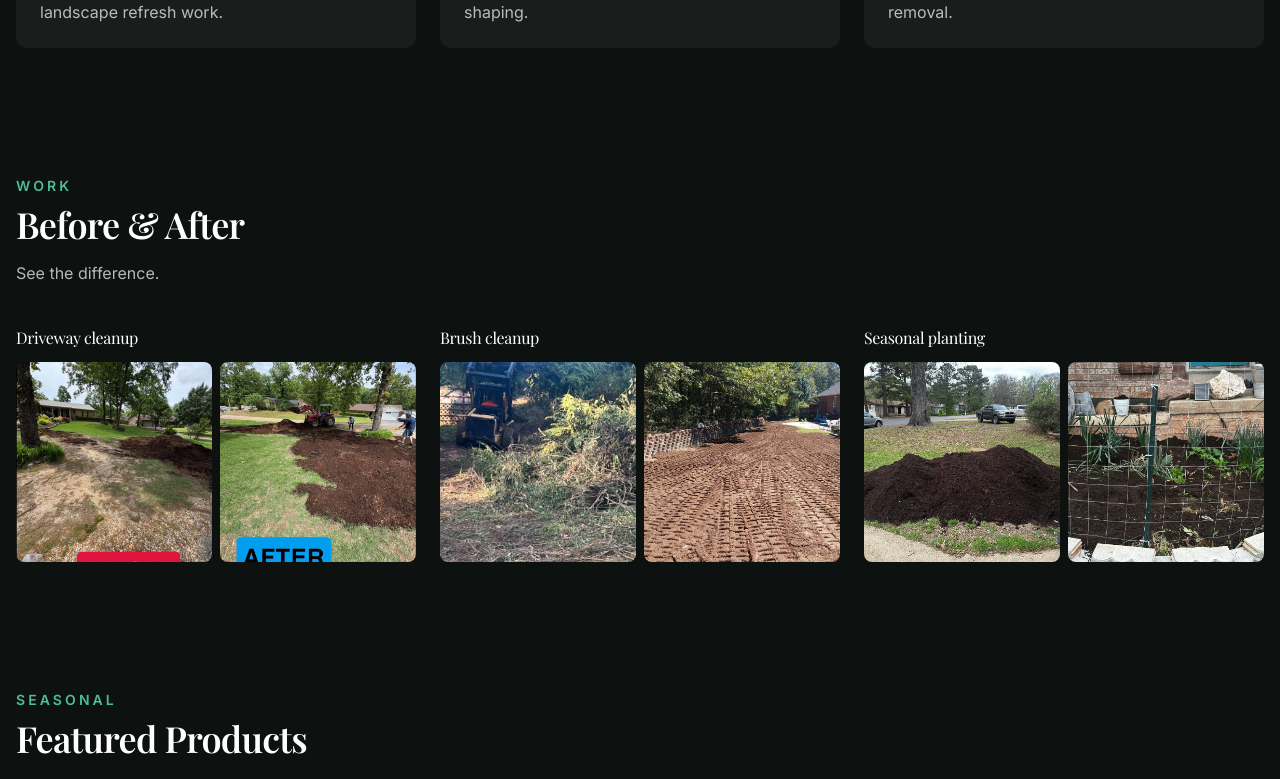
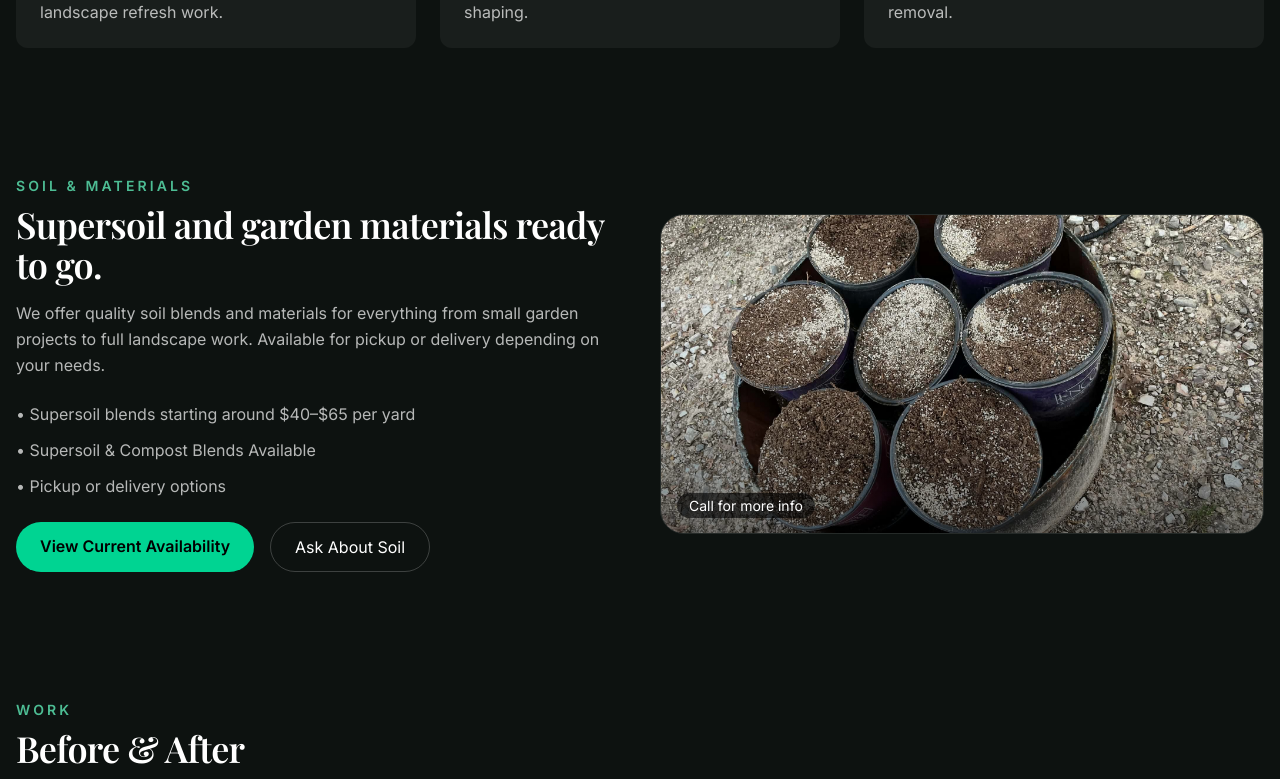
Before and after one commit to altifygenerator-ai/onward-upward-site, a Next.js app: page / in a window 1280 px wide. Shown: the part 1210-1989 px from the top of the page. Built offline with nearby package versions, Linux system fonts and the light colour scheme; a web font is replaced by a local one.

Commit message:
updated files: added metadata for SEO, updated navigation and call-to-action text to "Products", and removed references to "Seasonal" in the homepage. Also added metadata to the seasonal page and product card component.

```diff
--- a/app/layout.tsx
+++ b/app/layout.tsx
@@ -13,31 +13,49 @@ const playfair = Playfair_Display({
 });
 
 export const metadata: Metadata = {
-  title: "Onward & Upward Services | Landscaping & Excavation in Hot Springs AR",
+  metadataBase: new URL("https://onwardupwardservices.com"), // change if needed
+
+  title: {
+    default: "Onward & Upward Services | Landscaping & Excavation in Hot Springs, AR",
+    template: "%s | Onward & Upward Services",
+  },
+
   description:
-    "Landscaping, excavation, tree and debris removal in Hot Springs, Glenwood, and surrounding Arkansas areas. Call for fast service and seasonal specials.",
+    "Landscaping, excavation, tree removal, and soil delivery in Hot Springs, Glenwood, and surrounding Arkansas areas. Call now for fast, reliable service.",
 
   keywords: [
     "landscaping Hot Springs AR",
-    "excavation Arkansas",
-    "mulch delivery Hot Springs",
-    "tree removal Arkansas",
+    "excavation Hot Springs Arkansas",
+    "tree removal Hot Springs AR",
+    "mulch and soil delivery Arkansas",
+    "yard cleanup Hot Springs",
+    "garden soil near me",
+    "land clearing Arkansas",
   ],
 
   openGraph: {
     title: "Onward & Upward Services",
     description:
-      "Landscaping, excavation, and seasonal services in Hot Springs, AR.",
-    url: "https://yourdomain.com",
+      "Landscaping, excavation, tree removal, and soil delivery in Hot Springs and surrounding areas.",
+    url: "https://onwardupwardservices.com",
     siteName: "Onward & Upward Services",
     images: [
       {
-        url: "/images/hero/main.jpg",
+        url: "/images/hero.png",
         width: 1200,
         height: 630,
       },
     ],
+    locale: "en_US",
     type: "website",
+  },
+
+  twitter: {
+    card: "summary_large_image",
+    title: "Onward & Upward Services",
+    description:
+      "Landscaping, excavation, and soil delivery in Hot Springs, AR.",
+    images: ["/images/hero.png"],
   },
 
   icons: {
--- a/app/page.tsx
+++ b/app/page.tsx
@@ -44,7 +44,11 @@ function StarRow({ rating }: { rating: number }) {
     </div>
   );
 }
-
+export const metadata = {
+  title: "Landscaping & Excavation Services in Hot Springs, AR",
+  description:
+    "Professional landscaping, excavation, tree removal, and debris cleanup in Hot Springs and surrounding Arkansas communities. Fast quotes and reliable work.",
+};
 export default function HomePage() {
   const phoneLink = `tel:${siteData.contact.phone.replace(/[^\d+]/g, "")}`;
   const mailLink = `mailto:${siteData.contact.email}`;
@@ -69,7 +73,7 @@ export default function HomePage() {
           <nav className="hidden md:flex gap-6 text-sm text-white/70">
             <a href="#services">Services</a>
             <a href="#work">Work</a>
-            <Link href="/seasonal">Seasonal</Link>
+            <Link href="/seasonal">Products</Link>
             <a href="#reviews">Reviews</a>
             <a href="#contact">Contact</a>
           </nav>
@@ -94,7 +98,7 @@ export default function HomePage() {
               Request Quote
             </a>
             <Link href="/seasonal" className="border px-6 py-3 rounded-full">
-              Seasonal
+              Products
             </Link>
           </div>
         </div>
@@ -137,7 +141,67 @@ export default function HomePage() {
           })}
         </div>
       </section>
+      <section className="mx-auto max-w-7xl px-4 py-16">
+  <div className="grid gap-10 md:grid-cols-2 items-center">
 
+    {/* LEFT CONTENT */}
+    <div>
+      <p className="text-sm font-semibold tracking-[0.22em] uppercase text-emerald-300/80">
+        Soil & Materials
+      </p>
+
+      <h2 className="mt-2 text-3xl md:text-4xl font-semibold text-white tracking-tight">
+        Supersoil and garden materials ready to go.
+      </h2>
+
+      <p className="mt-4 text-white/70 leading-relaxed">
+        We offer quality soil blends and materials for everything from small garden projects to full landscape work.
+        Available for pickup or delivery depending on your needs.
+      </p>
+
+      <div className="mt-6 space-y-3 text-white/70">
+        <p>• Supersoil blends starting around $40–$65 per yard</p>
+        <p>• Supersoil & Compost Blends Available</p>
+        <p>• Pickup or delivery options</p>
+      </div>
+
+      <div className="mt-6 flex gap-4 flex-wrap">
+        <a
+          href="/seasonal"
+          className="bg-emerald-400 text-black px-6 py-3 rounded-full font-semibold"
+        >
+          View Current Availability
+        </a>
+
+        <a
+          href="/#contact"
+          className="border border-white/20 px-6 py-3 rounded-full"
+        >
+          Ask About Soil
+        </a>
+      </div>
+    </div>
+
+    {/* RIGHT IMAGE */}
+    <div className="relative h-[320px] w-full rounded-[1.5rem] overflow-hidden border border-white/10">
+      <Image
+        src="/images/products/supersoil.jpeg"
+        alt="Supersoil blends"
+        fill
+        className="object-cover"
+      />
+
+      <div className="absolute inset-0 bg-gradient-to-t from-black/50 via-black/10 to-transparent" />
+
+      <div className="absolute bottom-4 left-4">
+        <span className="rounded-full bg-black/60 px-3 py-1 text-sm text-white backdrop-blur">
+          Call for more info
+        </span>
+      </div>
+    </div>
+
+  </div>
+</section>
 
 
       <section id="work" className="mx-auto max-w-7xl px-4 py-16">
```
